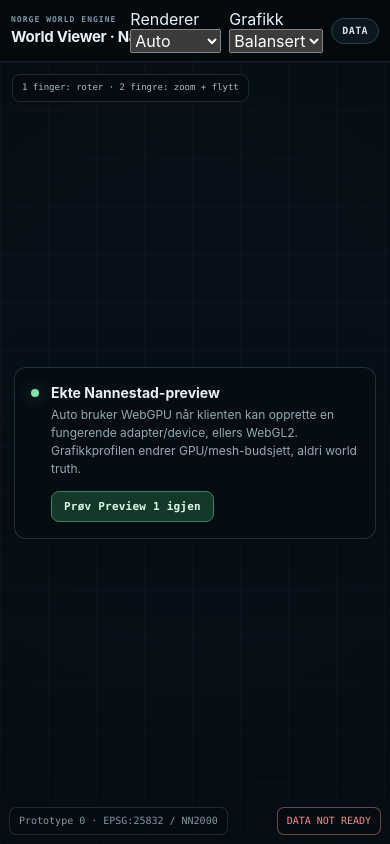
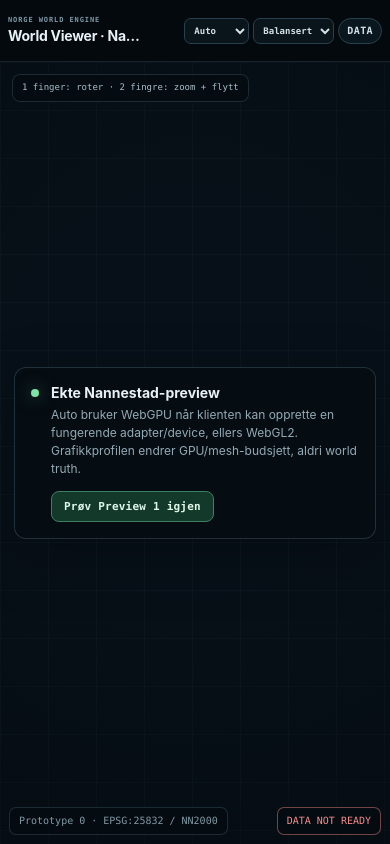
Before and after one commit to B4kke/Norge-World-Engine, a website built with Vite: page apps/world-viewer/index.html in a window 390 px wide. Built offline with nearby package versions, Linux system fonts and the light colour scheme.

Commit message:
Add compact renderer and graphics controls

```diff
--- a/apps/world-viewer/src/preview1.css
+++ b/apps/world-viewer/src/preview1.css
@@ -10,9 +10,7 @@
   cursor: grab;
 }
 
-#world-canvas:active {
-  cursor: grabbing;
-}
+#world-canvas:active { cursor: grabbing; }
 
 .phase-chip {
   max-width: min(56vw, 340px);
@@ -21,12 +19,40 @@
   white-space: nowrap;
 }
 
+.brand-block { min-width: 0; }
+
 .topbar-actions {
   display: flex;
   align-items: center;
   justify-content: flex-end;
   gap: 8px;
   min-width: 0;
+}
+
+.graphics-select {
+  display: inline-flex;
+  align-items: center;
+  gap: 6px;
+  color: #7f9aa8;
+  font: 700 9px/1 ui-monospace, SFMono-Regular, Menlo, monospace;
+  letter-spacing: 0.06em;
+  text-transform: uppercase;
+}
+
+.graphics-select select {
+  min-width: 82px;
+  padding: 6px 8px;
+  border: 1px solid #29404c;
+  border-radius: 7px;
+  color: #d3e2e8;
+  background: #0a141b;
+  font: 700 10px/1 ui-monospace, SFMono-Regular, Menlo, monospace;
+  outline: none;
+}
+
+.graphics-select select:focus-visible {
+  border-color: #5b8799;
+  box-shadow: 0 0 0 2px rgba(91, 135, 153, 0.2);
 }
 
 .panel-toggle {
@@ -58,6 +84,11 @@
   pointer-events: none;
 }
 
+@media (max-width: 900px) {
+  .graphics-select > span { display: none; }
+  .graphics-select select { min-width: 72px; }
+}
+
 @media (max-width: 760px) {
   html, body, #app {
     width: 100%;
@@ -79,21 +110,29 @@
 
   .topbar {
     min-width: 0;
-    padding: 0 11px;
-    gap: 8px;
+    padding: 0 8px;
+    gap: 5px;
   }
 
   .topbar h1 {
-    max-width: 55vw;
+    max-width: 34vw;
     overflow: hidden;
     text-overflow: ellipsis;
     white-space: nowrap;
-    font-size: 15px;
+    font-size: 14px;
   }
 
-  .eyebrow { font-size: 8px; }
+  .eyebrow { font-size: 7px; }
   .mode { display: none; }
-  .panel-toggle { display: inline-flex; }
+  .topbar-actions { gap: 4px; }
+  .panel-toggle { display: inline-flex; padding: 7px 8px; }
+  .graphics-select { gap: 0; }
+  .graphics-select select {
+    min-width: 0;
+    max-width: 82px;
+    padding: 6px 5px;
+    font-size: 9px;
+  }
 
   .viewport {
     grid-column: 1;
```
